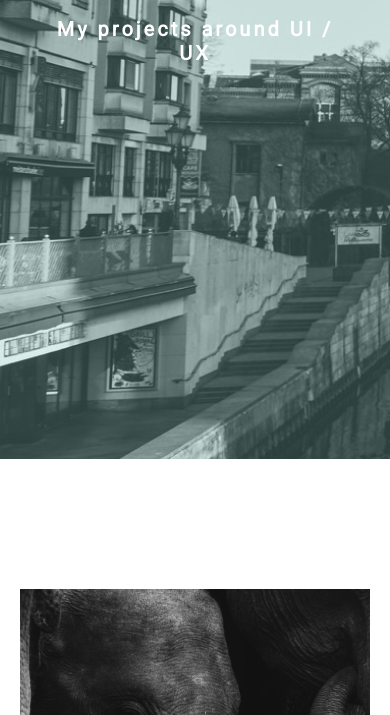
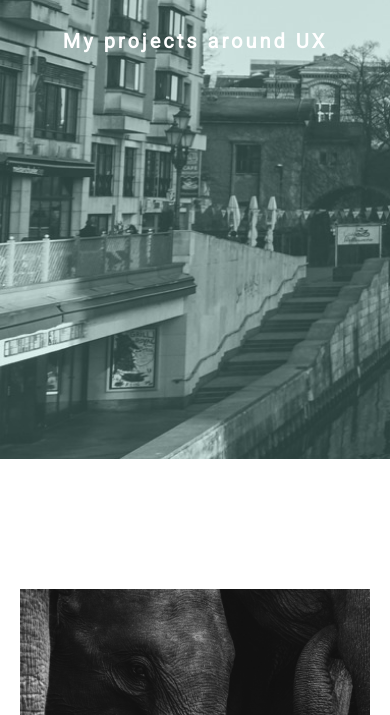
Before and after one commit to henrisalmela/henrisalmela.github.io, a plain HTML site: page portfolio.html in a window 390 px wide. Shown: the part 385-1100 px from the top of the page. Drawn offline with nearby package versions, Linux system fonts and the light colour scheme.

Commit message:
some changes

```diff
--- a/css/image_text_block.css
+++ b/css/image_text_block.css
@@ -112,7 +112,7 @@
 
 .image-text_image_wrapper {
 	float: left;
-	height: 350px;
+	height: 250px;
 	width: 100%;
 	margin: 0px 0px 0px 0px;
 	padding-top: 0px;
@@ -163,7 +163,7 @@
 
 .image-text_image_wrapper {
 	float: left;
-	height: 300px;
+	height: 200px;
 	width: 100%;
 	margin: 0px;
 	padding-top: 0px;
--- a/portfolio.html
+++ b/portfolio.html
@@ -54,7 +54,7 @@
 			  <a class="current"  id="portfolio-link" href="portfolio.html">portfolio</a>
 		</div>
 			<h1>My portfolio</h1>
-			<h5>My projects around UI / UX</h5>
+			<h5>My projects around UX</h5>
 		</div>
 
 
```
Also changed, not shown: contact.html (+4 -5 lines).
